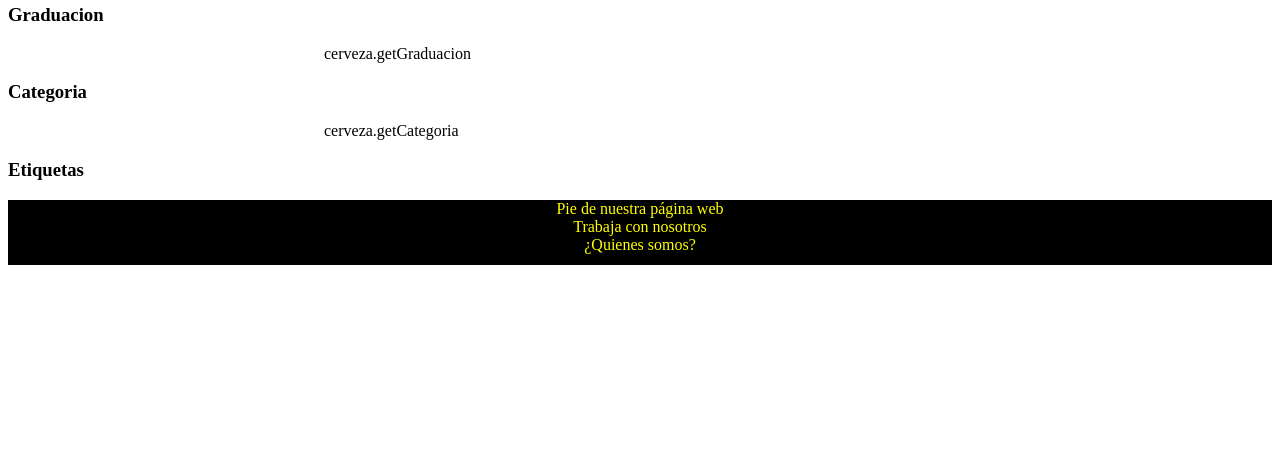
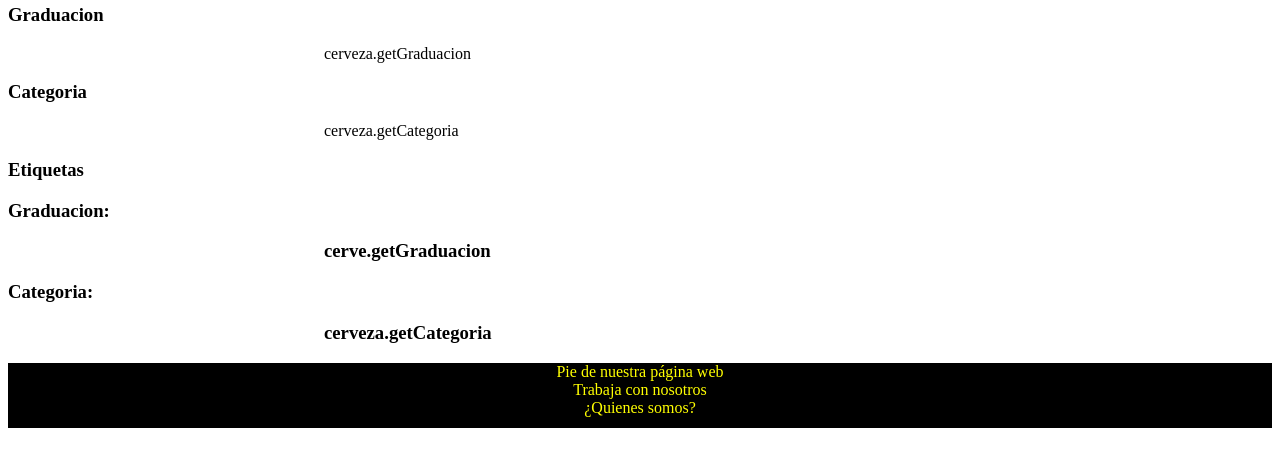
Before and after one commit to adriansanz94/WikiCerveza, a Symfony app: template templates/publicaciones/detalle.html.twig in a window 1280 px wide. Shown: the part 299-766 px from the top of the page. Run offline with Twig, Linux system fonts and the light colour scheme; the template is opened without the code that fills it, so the values that code supplies are empty; some libraries are stand-ins or nearby versions.

Commit message:
error sin cambios

```diff
--- a/templates/publicaciones/detalle.html.twig
+++ b/templates/publicaciones/detalle.html.twig
@@ -16,15 +16,16 @@
     <p>cerveza.getCategoria</p>
 
     <h3>Etiquetas</h3>
-    {% for cerve in cerveza %}
-        <h3>Nombre</h3>
-        <p>cerve.getNombre</p>
-        <h3>Graduacion</h3>
-        <p>cerve.getGraduacion</p>
-        <h3>Categoria</h3>
-        <p>cerveza.getCategoria</p>
+    {% for cerve in cerveza.getId %}
+        <h3>Nombre: <p>cerve.nombre</p></h3>
+    {% endfor %}
 
-    {% endfor %}
+        <h3>Graduacion: <p>cerve.getGraduacion</p></h3>
+
+        <h3>Categoria: <p>cerveza.getCategoria</p></h3>
+
+
+
     {% for cerve in cerveza.getEtiqueta %}
         <p>{{ cerve }}</p>
     {% endfor %}
```
